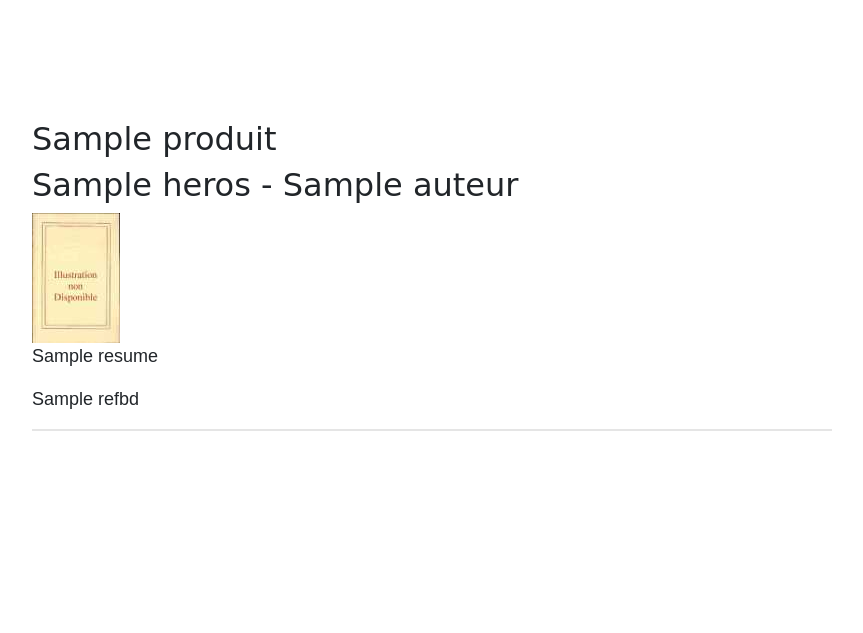
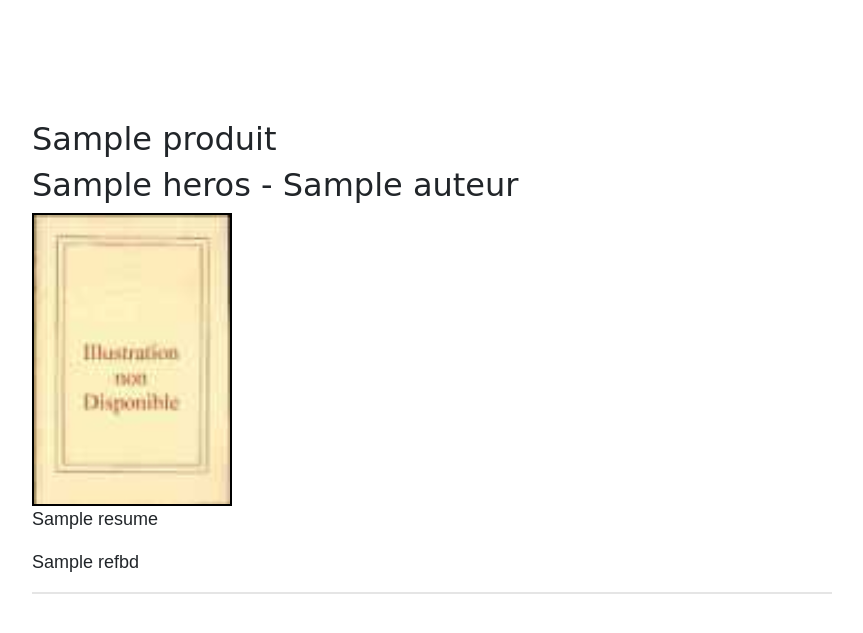
Before and after one commit to MRCnicolas/symfony_bds, a Symfony app: template templates/bd/show.html.twig in a window 1280 px wide. Shown: the part 60-693 px from the top of the page, without its empty margins (88-951 px from the left). Run offline with Twig, Linux system fonts and the light colour scheme; the template is opened without the code that fills it: most values are stand-ins (such as "Sample title", 1, 10 or a date in 2020); some libraries are stand-ins or nearby versions; some web fonts are replaced.

Commit message:
Depot10mars

```diff
--- a/templates/base.html.twig
+++ b/templates/base.html.twig
@@ -33,7 +33,7 @@
                 <a class="nav-link" href="#">Prix</a>
             </li>
             <li class="nav-item">
-                <a class="nav-link" href="#">Contact</a>
+                <a class="nav-link" href="{{ path('contact') }}">Contact</a>
             </li>
 
         </ul>
@@ -65,8 +65,10 @@
     </div>
 </nav>
 
-<main role="main">
-    {% block body %}{% endblock %}
+<div class="main">
+
+    {% include 'flash_messages.html.twig' %} {% block body %}{% endblock %}
+
     </main>
 
     <style>
--- a/templates/bd/show.html.twig
+++ b/templates/bd/show.html.twig
@@ -16,4 +16,14 @@
         </div>
     </article>
 </div>
-{% endfor %} {% endblock %}
+{% endfor %}
+
+<style>
+    .thumbnail {
+        width: 200px;
+        height: auto;
+        border: solid 2px black;
+    }
+</style>
+
+{% endblock %}
--- a/templates/contact/index.html.twig
+++ b/templates/contact/index.html.twig
@@ -3,7 +3,11 @@
 
 
 <div class="example-wrapper">
-    {{ form_start(contact_form) }} {{ form_widget(contact_form) }}
+
+    {{ form_start(contact_form) }} {{ form_row(contact_form.name, {'label': 'Nom d\'utilisateur', 'attr': {'class': 'input-group','placeholder': 'votre nom d\'utilisateur...' }}) }} {{ form_row(contact_form.from, {'label': 'Adresse email', 'attr': {'class':
+    'input-group', 'placeholder': 'Adresse email...' }}) }} {{ form_row(contact_form.message, {'label': 'Message', 'attr': {'class': 'input-group', 'placeholder': 'Message...' }}) }}
+
+
     <input type="submit" value="envoyer" class "btn btn-success" /> {{ form_end(contact_form) }}
 </div>
 
--- /dev/null
+++ b/templates/flash_messages.html.twig
@@ -0,0 +1,13 @@
+{% block flash_messages %} {% for type, messages in app.session.flashbag.all() %} {% for message in messages %}
+
+<div class="alert alert-{{ type }} alert-dismissible" role="alert">
+
+    <button type="button" class="close" data-dismiss="alert">
+
+        <span aria-hidden="true">&times;</span>
+
+        <span class="sr-only">Close</span>
+
+    </button> {{ message | raw }}
+</div>
+{% endfor %} {% endfor %} {% endblock %}
```
Also changed, not shown: src/Controller/ContactController.php (+23 -2 lines), 2 other files. Lines whose indentation alone changed are shown as unchanged.
